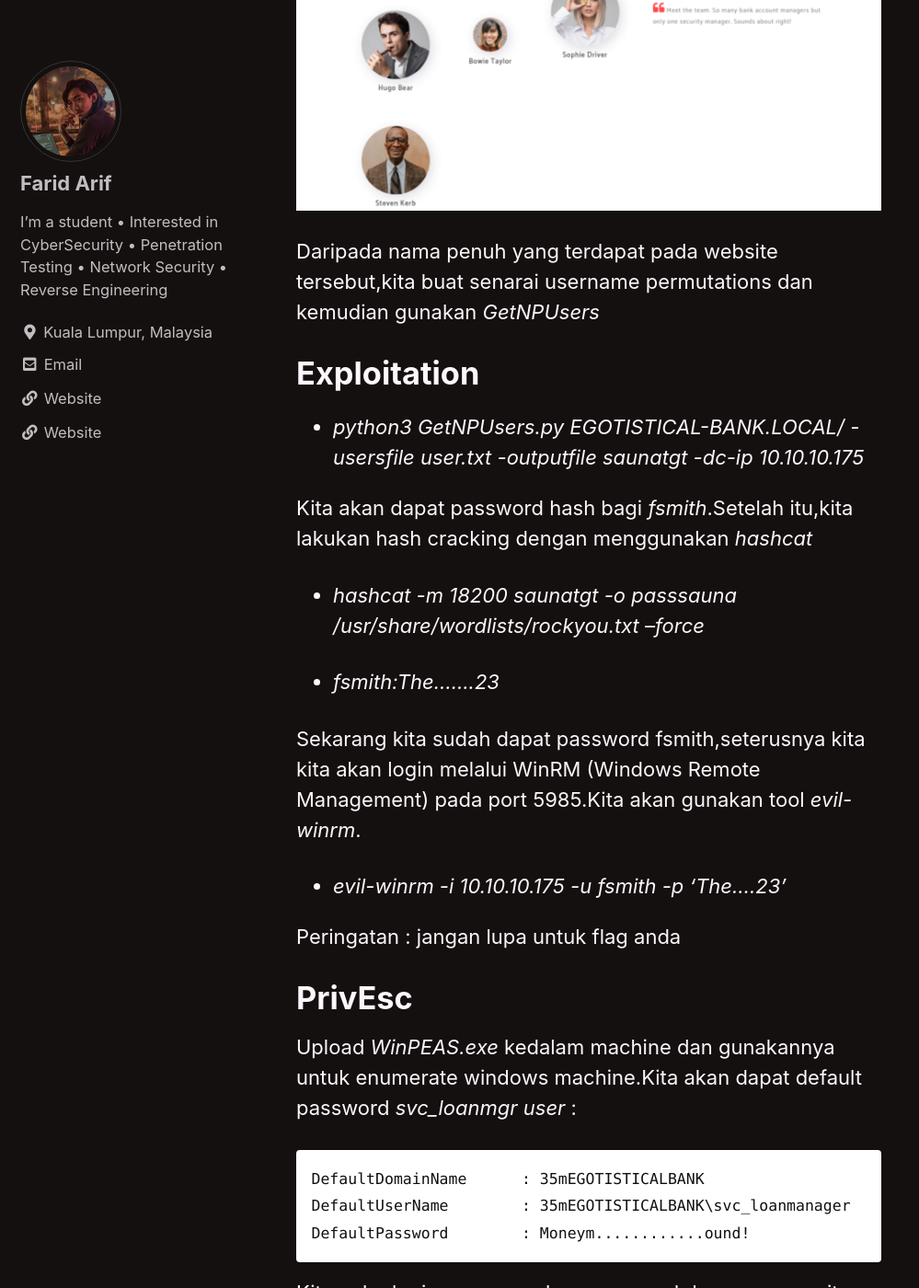
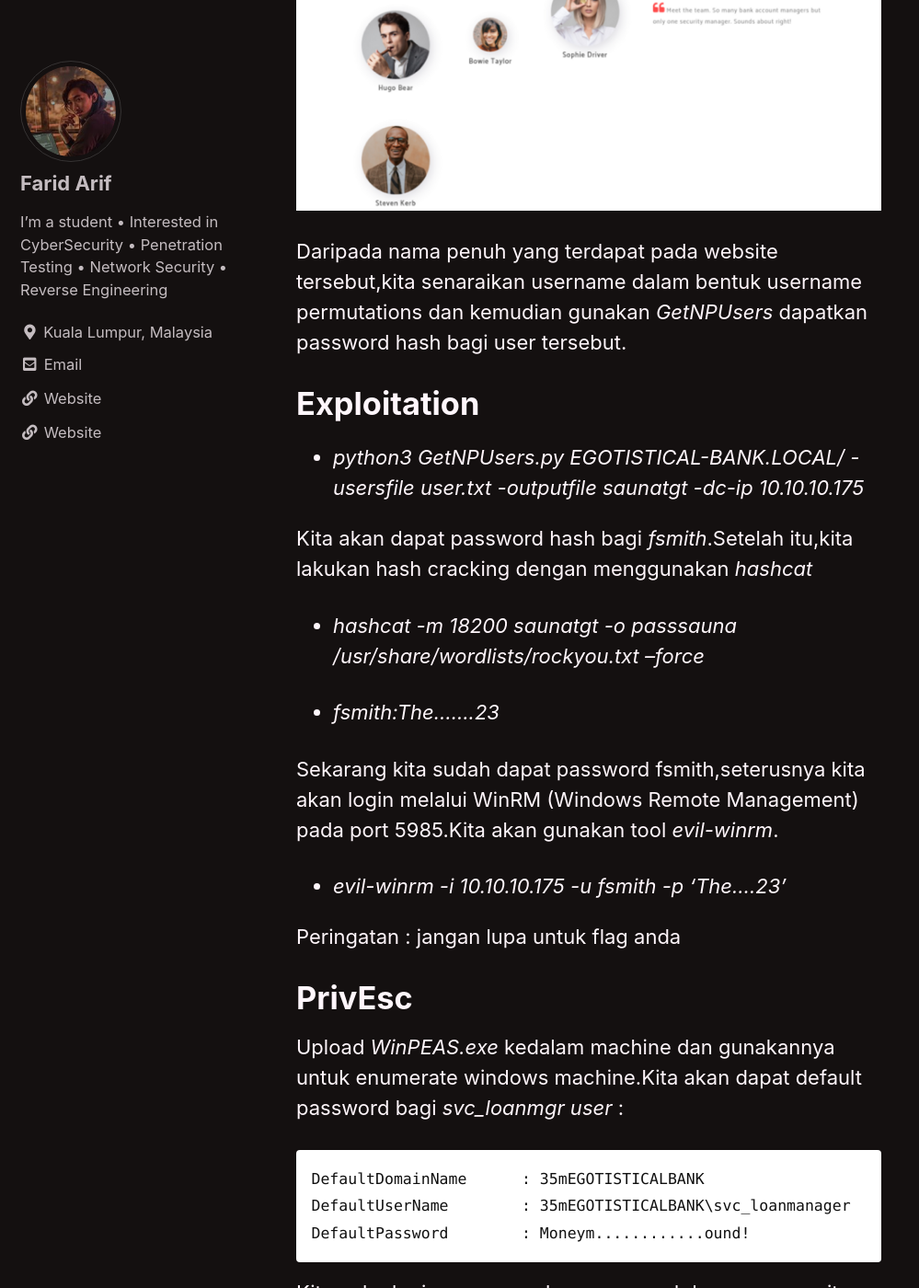
Before and after one commit to faridarif/faridarif.github.io, a Jekyll site: the page built from _posts/2020-07-15-CTF-Sauna.md, in a window 1280 px wide and 1400 px high, scrolled down 3327 px. Shown: the whole window at 92% size, without its empty margins (0-999 px from the left). Built offline with Jekyll 4.4.1, drawn with Linux system fonts in a browser that asks for light colours; cached includes are drawn as plain includes; some of the changed text lies outside the part shown.

Commit message:
Update 2020-07-15-CTF-Sauna.md

````diff
--- a/_posts/2020-07-15-CTF-Sauna.md
+++ b/_posts/2020-07-15-CTF-Sauna.md
@@ -80,7 +80,7 @@ PORT      STATE SERVICE
 ```
 
 
-Disebabkan port 88 open,maka kita boleh cuba kerberoasting attack.Sebelum itu,kita enumerate LDAP dahulu disebabkan
+Disebabkan port 88 open,maka kita boleh cuba kerberoasting attack.Sebelum itu,kita enumerate dahulu LDAP disebabkan
 port 389 open.
 
 - *sudo nmap --script "ldap* and not bruteforce" -p389 10.10.10.175
@@ -94,8 +94,8 @@ directory,maka kita perlu dapatkan valid user dan password hash.Oleh itu,kita gu
 
 ![enter image description here](https://raw.githubusercontent.com/faridarif/faridarif.github.io/master/images/usersauna.png){: .align-center}
 
-Daripada nama penuh yang terdapat pada website tersebut,kita buat senarai username permutations dan kemudian gunakan
-*GetNPUsers*
+Daripada nama penuh yang terdapat pada website tersebut,kita senaraikan username dalam bentuk username permutations dan kemudian gunakan
+*GetNPUsers* dapatkan password hash bagi user tersebut.
 
 # Exploitation
 
@@ -107,7 +107,7 @@ Kita akan dapat password hash bagi *fsmith*.Setelah itu,kita lakukan hash cracki
 
 - *fsmith:The.......23*
 
-Sekarang kita sudah dapat password fsmith,seterusnya kita kita akan login melalui WinRM (Windows Remote Management)
+Sekarang kita sudah dapat password fsmith,seterusnya kita akan login melalui WinRM (Windows Remote Management)
 pada port 5985.Kita akan gunakan tool *evil-winrm*.
 
 - *evil-winrm -i 10.10.10.175 -u fsmith -p 'The....23'*
@@ -116,7 +116,7 @@ Peringatan : jangan lupa untuk flag anda
 
 # PrivEsc
 
-Upload *WinPEAS.exe* kedalam machine dan gunakannya untuk enumerate windows machine.Kita akan dapat default password
+Upload *WinPEAS.exe* kedalam machine dan gunakannya untuk enumerate windows machine.Kita akan dapat default password bagi
 *svc_loanmgr user* :
 ```
 DefaultDomainName      : 35mEGOTISTICALBANK
````
